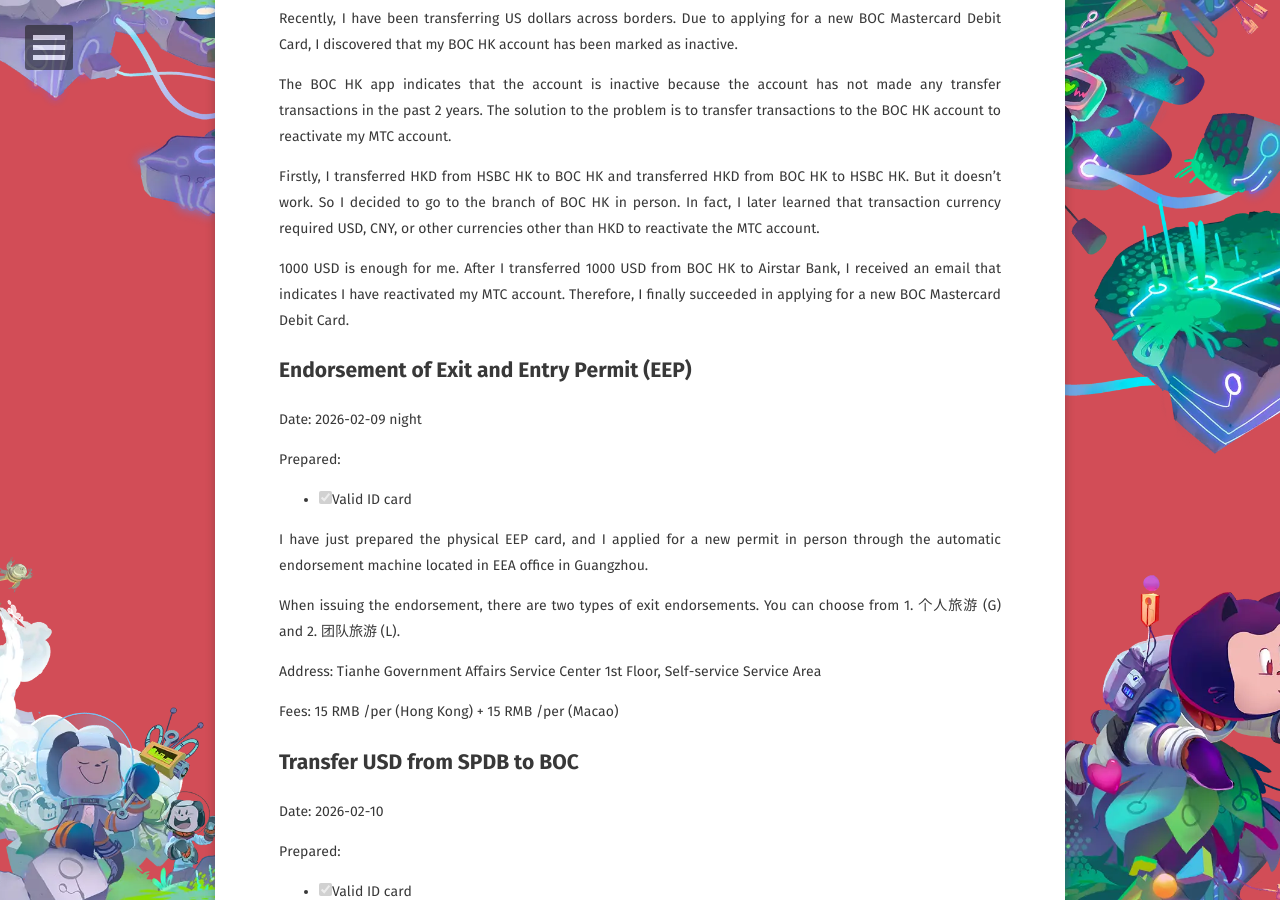
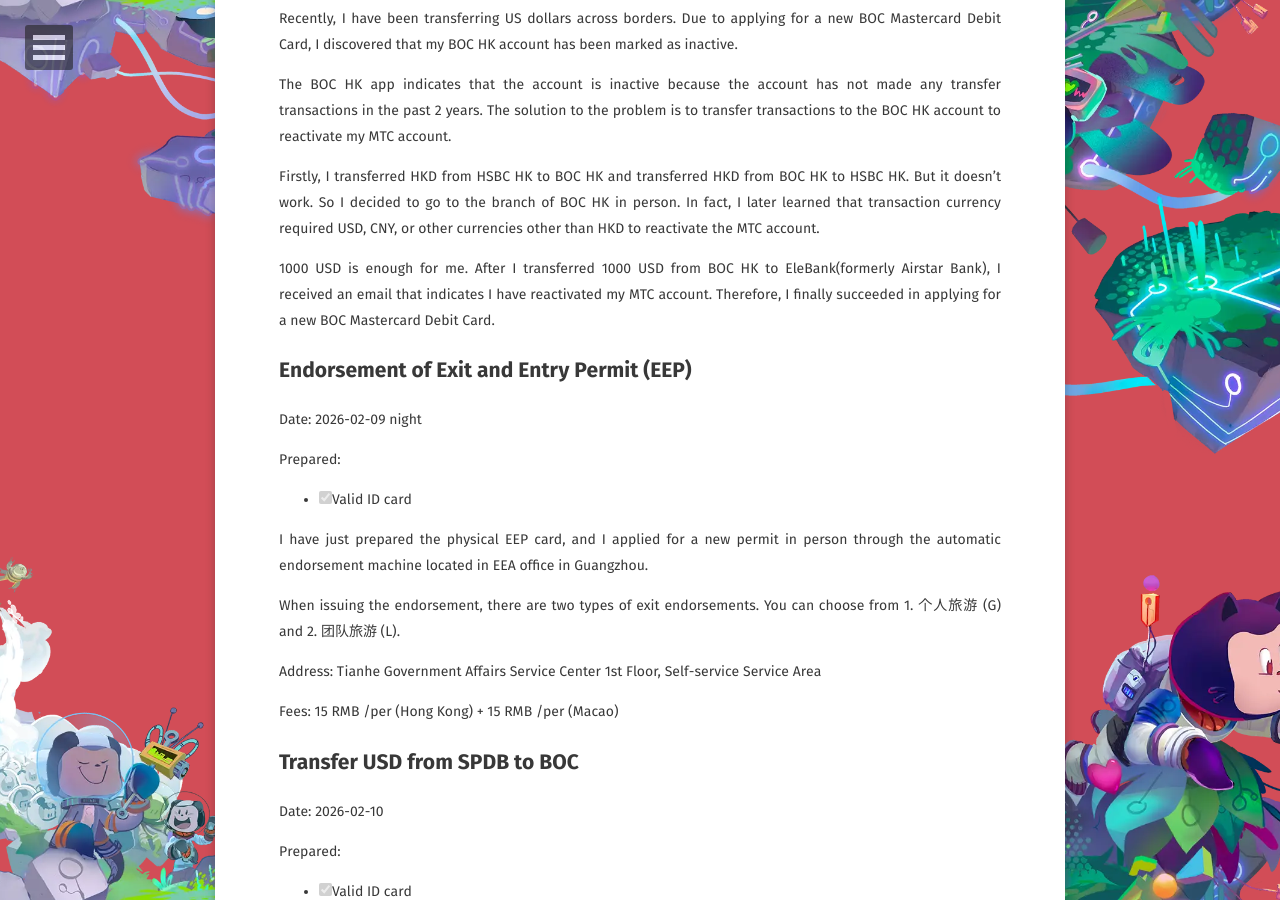
Before and after one commit to WebPavel/WebPavel.github.io, a Jekyll site: the page built from _posts/2026-02-11-How-to-transfer-US-dollars-across-borders.md, in a window 1280 px wide and 900 px high, scrolled down 435 px. Built offline with Jekyll 4.4.1, drawn with Linux system fonts in a browser that asks for light colours; some web fonts are replaced; comment, search, counter and statistics services are not loaded; some of the changed text lies outside the part shown.

Commit message:
feat: Airstar Bank changes to EleBank

```diff
--- a/_posts/2026-02-11-How-to-transfer-US-dollars-across-borders.md
+++ b/_posts/2026-02-11-How-to-transfer-US-dollars-across-borders.md
@@ -15,7 +15,7 @@
 
 Firstly, I transferred HKD from HSBC HK to BOC HK and transferred HKD from BOC HK to HSBC HK. But it doesn't work. So I decided to go to the branch of BOC HK in person. In fact, I later learned that transaction currency required USD, CNY, or other currencies other than HKD to reactivate the MTC account.
 
-1000 USD is enough for me. After I transferred 1000 USD from BOC HK to Airstar Bank, I received an email that indicates I have reactivated my MTC account. Therefore, I finally succeeded in applying for a new BOC Mastercard Debit Card.
+1000 USD is enough for me. After I transferred 1000 USD from BOC HK to EleBank(formerly Airstar Bank), I received an email that indicates I have reactivated my MTC account. Therefore, I finally succeeded in applying for a new BOC Mastercard Debit Card.
 
 
 ## Endorsement of Exit and Entry Permit (EEP)
@@ -93,7 +93,7 @@
 2. When filling in the recipient's account on the transfer slip, you need to fill in a BOCHK MTC account. Otherwise, you will suffer losses from converting currency into HKD.
 
 
-## Transfer USD from BOC HK to Airstar Bank
+## Transfer USD from BOC HK to EleBank(formerly Airstar Bank)
 
 Date: 2026-02-11
 
@@ -105,11 +105,14 @@
 
 Process:
 
-- 12:12 \- Start applying for transaction to transfer USD from BOC HK to Airstar Bank.
+- 12:12 \- Start applying for transaction to transfer USD from BOC HK to EleBank(formerly Airstar Bank).
 - 16:35 \- Finish the application and receive approval notice.
 
 Fees: Free of charge.
 
+> **Note**:
+> Airstar Bank has upgraded to "EleBank" starting from 23 April 2026, and the name of "天星銀行" in Chinese has been
+> changed to "象象銀行". [Learn more](https://app.elebank.com/fego/aboutus).
 
 ## Apply for a new BOC Mastercard Debit Card
 
@@ -129,7 +132,7 @@
 Fees: Free of charge.
 
 > Updated Feb 25, 2026, I still have not received the physical debit card from Hong Kong.
-And I contacted online CS (Customer Service). They indicated that delivery to an address outside of Hong Kong would take one month.
+> And I contacted online CS (Customer Service). They indicated that delivery to an address outside of Hong Kong would take one month.
 >
 > Me: I need to track the delivery status of my physical Mastercard debit card, which I applied for two weeks ago.
 >
@@ -178,4 +181,5 @@
 - BOC: [Bank of China](https://www.boc.cn/en/aboutboc/)
 - CIB: [Industrial Bank](https://www.cib.com.cn/)
 - SPDB: [Shanghai Pudong Development Bank](https://www.spdb.com.cn/)
-- Airstar Bank: [Airstar Bank](https://www.airstarbank.com/)
+- ~~Airstar Bank: [Airstar Bank](https://www.airstarbank.com/)~~
+- EleBank(formerly Airstar Bank): [EleBank](https://www.elebank.com)
```
